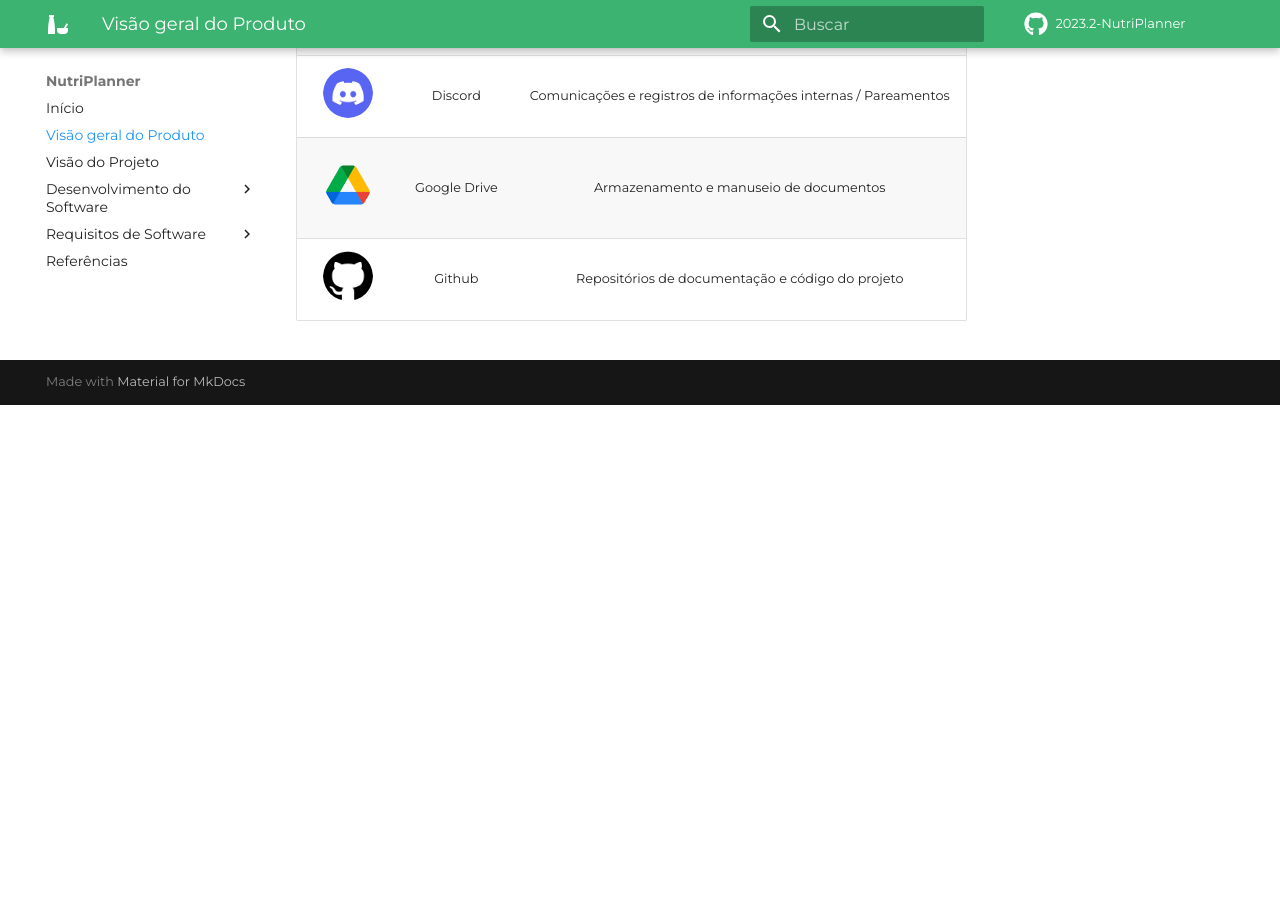
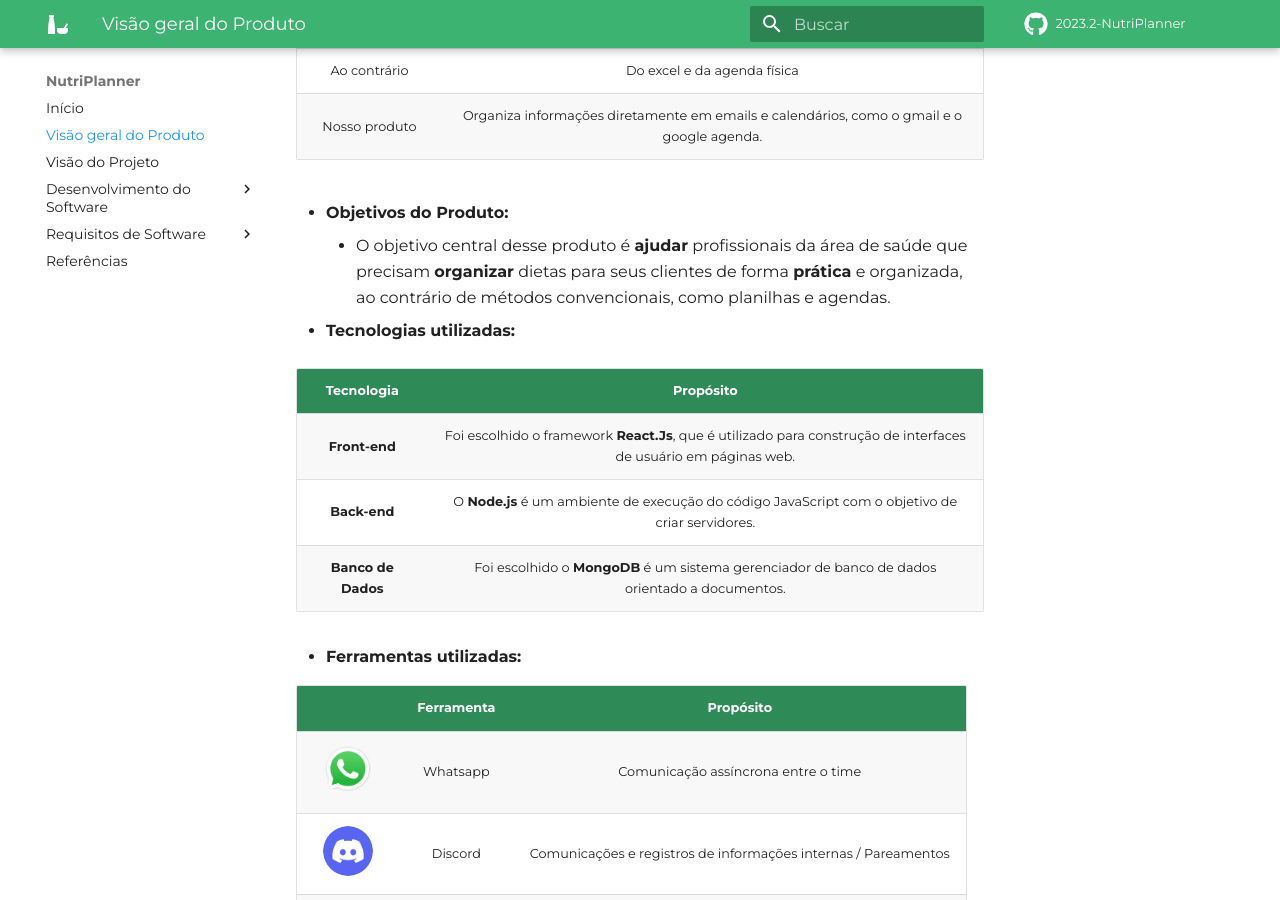
Before and after one commit to mdsreq-fga-unb/2023.2-NutriPlanner, an MkDocs documentation site: the page built from docs/visao_geral_produto/visao_produto.md, in a window 1280 px wide and 900 px high, scrolled down 1743 px. Built offline with MkDocs 1.6.1 and Material for MkDocs 9.7.7, drawn with Linux system fonts in a browser that asks for light colours; some web fonts are replaced; comment, search, counter and statistics services are not loaded; before the commit the page ends 2148 px from its top, so only the background shows below that.

Commit message:
[Add] Adicionando info ao Git Pages
Adicionando o restante das informações complementares ao Git Pages, para que seja suficiente para a primeira apresentação.

```diff
--- a/docs/visao_geral_produto/visao_produto.md
+++ b/docs/visao_geral_produto/visao_produto.md
@@ -24,6 +25,14 @@
 - **Objetivos do Produto:**
     - O objetivo central desse produto é **ajudar** profissionais da área de saúde que precisam **organizar** dietas para seus clientes de forma **prática** e organizada, ao contrário de métodos convencionais, como planilhas e agendas.
 
+- **Tecnologias utilizadas:**
+
+| Tecnologia | Propósito |
+| :--------: |  :--------: |
+| **Front-end** | Foi escolhido o framework **React.Js**,  que é utilizado para construção de interfaces de usuário em páginas web. |
+| **Back-end** | O **Node.js** é um ambiente de execução do código JavaScript com o objetivo de criar servidores. |
+| **Banco de Dados** | Foi escolhido o **MongoDB** é um sistema gerenciador de banco de dados orientado a documentos. |
+
 - **Ferramentas utilizadas:**
 
 | | Ferramenta | Propósito |
--- a/mkdocs.yml
+++ b/mkdocs.yml
@@ -27,5 +27,5 @@
     - Processo de Desenvolvimento: processo_desenvolvimento/processo.md
   - Requisitos de Software :
     - Lições Aprendidas:
-      - Unidade 1: licoes_aprendidas/licoes.md
+      - Unidade 1: licoes_aprendidas/licoes_01.md
   - Referências: referencias/referencias.md
```
Also changed, not shown: other parts of docs/visao_geral_produto/visao_produto.md (+1 -0 lines), docs/licoes_aprendidas/licoes_01.md (added, +6 -0 lines), docs/processo_desenvolvimento/processo.md (added, +39 -0 lines), docs/referencias/referencias.md (added, +4 -0 lines), docs/processo_desenvolvimento/assets/images/requisitos_participativo.png (added), docs/visao_geral_produto/assets/images/Ishikawa.jpeg (added), 2 other files.
